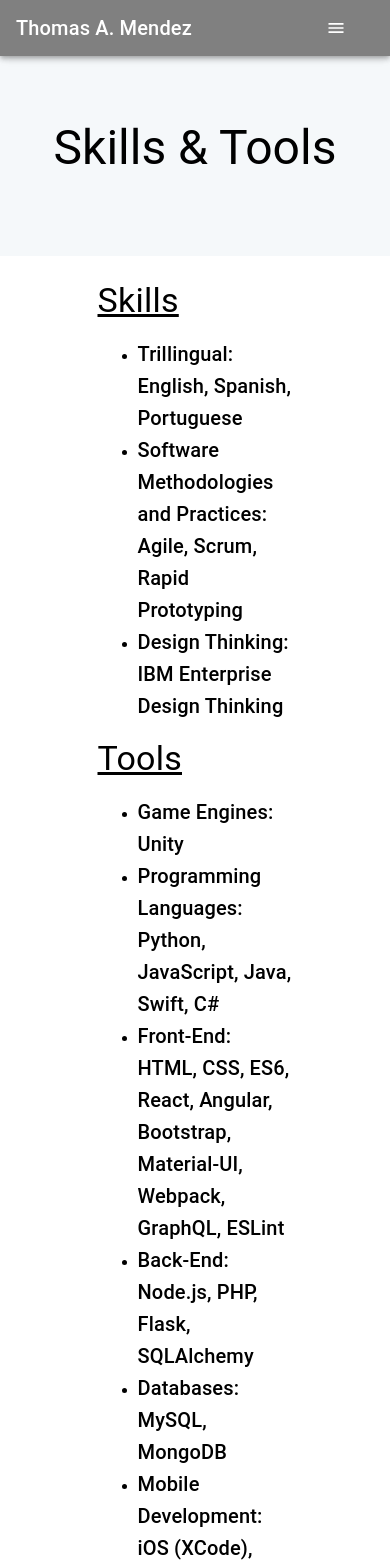
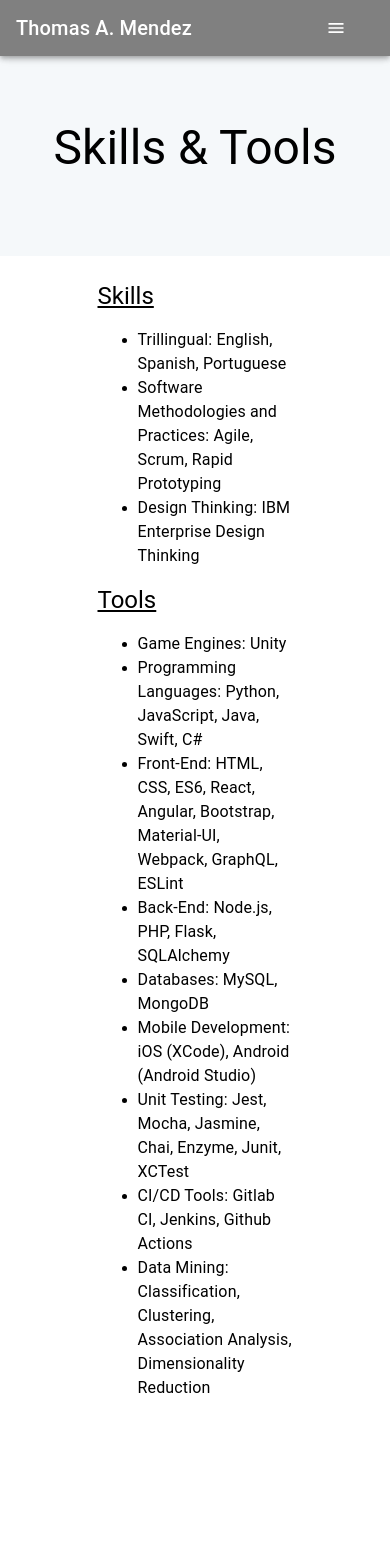
Before and after one commit to thomasmendez/personal-website-s3, a React app: page /skillsTools in a window 390 px wide. Shown: the top 1568 px of the page. After the commit the page ends 1416 px from the top, so only its background shows below. Built offline with nearby package versions, Linux system fonts and the light colour scheme.

Commit message:
Removed default props, fixed story, changed typography variant to make it mobile friendly

```diff
--- a/src/components/SkillsTools/RenderList/RenderList.jsx
+++ b/src/components/SkillsTools/RenderList/RenderList.jsx
@@ -11,7 +11,7 @@ const RenderList = (props) => {
           <li key={index}>
             {Object.entries(arrayKey).map(([key, value]) => {
               return(
-                <Typography key={key} variant="h6">
+                <Typography key={key}>
                   {key + ': ' + value.join(', ')}
                 </Typography>
               );
--- a/src/components/SkillsTools/SkillsTools.jsx
+++ b/src/components/SkillsTools/SkillsTools.jsx
@@ -21,22 +21,8 @@ const SkillsTools = (props) => {
 };
 
 SkillsTools.defaultProps = {
-  skills: [
-    {'Trillingual': ['English', 'Spanish', 'Portuguese']},
-    {'Software Methodologies and Practices': ['Agile', 'Scrum', 'Rapid Prototyping']},
-    {'Design Thinking': ['IBM Enterprise Design Thinking']},
-  ],
-  tools: [
-    {'Game Engines': ['Unity']},
-    {'Programming Languages': ['Python', 'JavaScript', 'Java', 'Swift', 'C#']},
-    {'Front-End': ['HTML', 'CSS', 'ES6', 'React', 'Angular', 'Bootstrap', 'Material-UI', 'Webpack', 'GraphQL', 'ESLint']},
-    {'Back-End': ['Node.js', 'PHP', 'Flask', 'SQLAlchemy']},
-    {'Databases': ['MySQL', 'MongoDB']},
-    {'Mobile Development': ['iOS (XCode)', 'Android (Android Studio)']},
-    {'Unit Testing': ['Jest', 'Mocha', 'Jasmine', 'Chai', 'Enzyme', 'Junit', 'XCTest']},
-    {'CI/CD Tools': ['Gitlab CI', 'Jenkins', 'Github Actions']},
-    {'Data Mining': ['Classification', 'Clustering', 'Association Analysis', 'Dimensionality Reduction']},
-  ],
+  skills: [],
+  tools: [],
 };
 
 SkillsTools.propTypes = {
--- a/src/components/SkillsTools/Topic/Topic.jsx
+++ b/src/components/SkillsTools/Topic/Topic.jsx
@@ -5,7 +5,7 @@ import { Typography } from '@mui/material';
 const Topic = (props) => {
   const { topicName } = props;
   return(
-    <Typography variant="h4"
+    <Typography variant="h5"
       sx={{
         textDecoration: 'underline',
       }}
--- a/src/views/SkillsTools.jsx
+++ b/src/views/SkillsTools.jsx
@@ -2,6 +2,24 @@ import React from 'react';
 import { Grid } from '@mui/material';
 import TitleHeader from '../components/TitleHeader';
 import SkillsTools from '../components/SkillsTools';
+
+const SKILLS = [
+  {'Trillingual': ['English', 'Spanish', 'Portuguese']},
+  {'Software Methodologies and Practices': ['Agile', 'Scrum', 'Rapid Prototyping']},
+  {'Design Thinking': ['IBM Enterprise Design Thinking']},
+];
+
+const TOOLS = [
+  {'Game Engines': ['Unity']},
+  {'Programming Languages': ['Python', 'JavaScript', 'Java', 'Swift', 'C#']},
+  {'Front-End': ['HTML', 'CSS', 'ES6', 'React', 'Angular', 'Bootstrap', 'Material-UI', 'Webpack', 'GraphQL', 'ESLint']},
+  {'Back-End': ['Node.js', 'PHP', 'Flask', 'SQLAlchemy']},
+  {'Databases': ['MySQL', 'MongoDB']},
+  {'Mobile Development': ['iOS (XCode)', 'Android (Android Studio)']},
+  {'Unit Testing': ['Jest', 'Mocha', 'Jasmine', 'Chai', 'Enzyme', 'Junit', 'XCTest']},
+  {'CI/CD Tools': ['Gitlab CI', 'Jenkins', 'Github Actions']},
+  {'Data Mining': ['Classification', 'Clustering', 'Association Analysis', 'Dimensionality Reduction']},
+];
 
 const SkillsToolsView = () => (
   <Grid
@@ -12,7 +30,10 @@ const SkillsToolsView = () => (
     <Grid container item>
       <Grid item xs={3}/>
       <Grid item xs={6}>
-        <SkillsTools />
+        <SkillsTools
+          skills={SKILLS}
+          tools={TOOLS}
+        />
       </Grid>
       <Grid item xs={3}/>
     </Grid>
```
Also changed, not shown: 1 other file (tests, documents, lock files or other folders).
